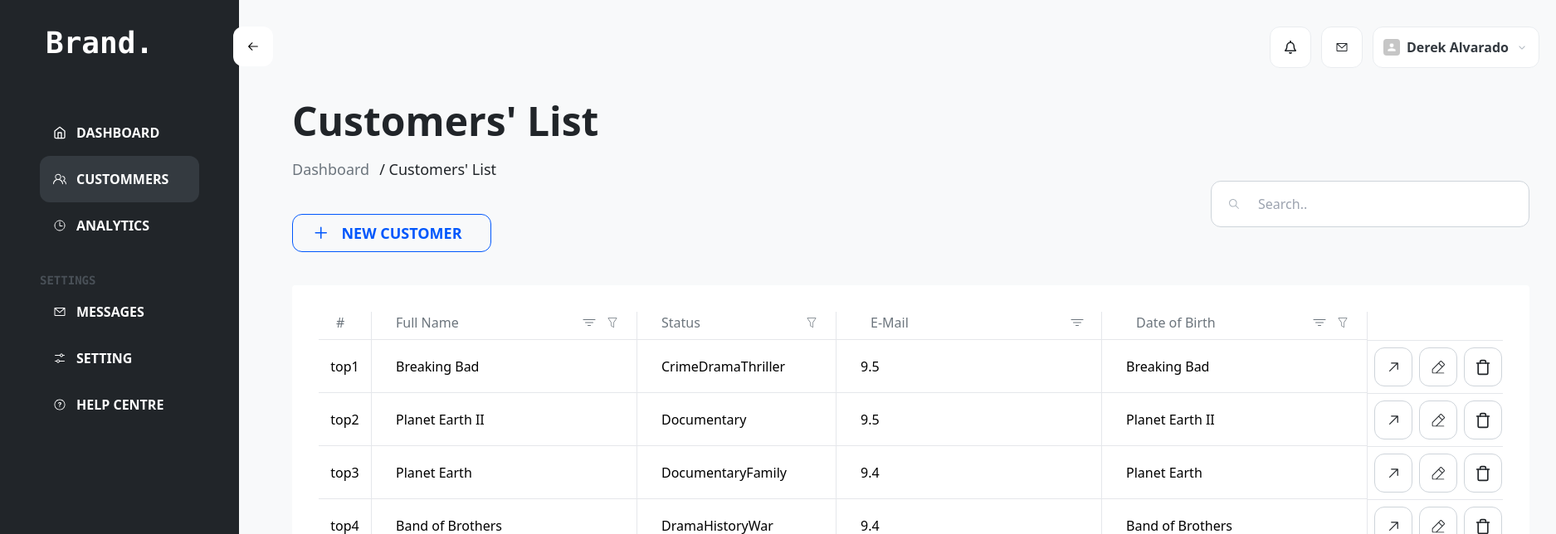
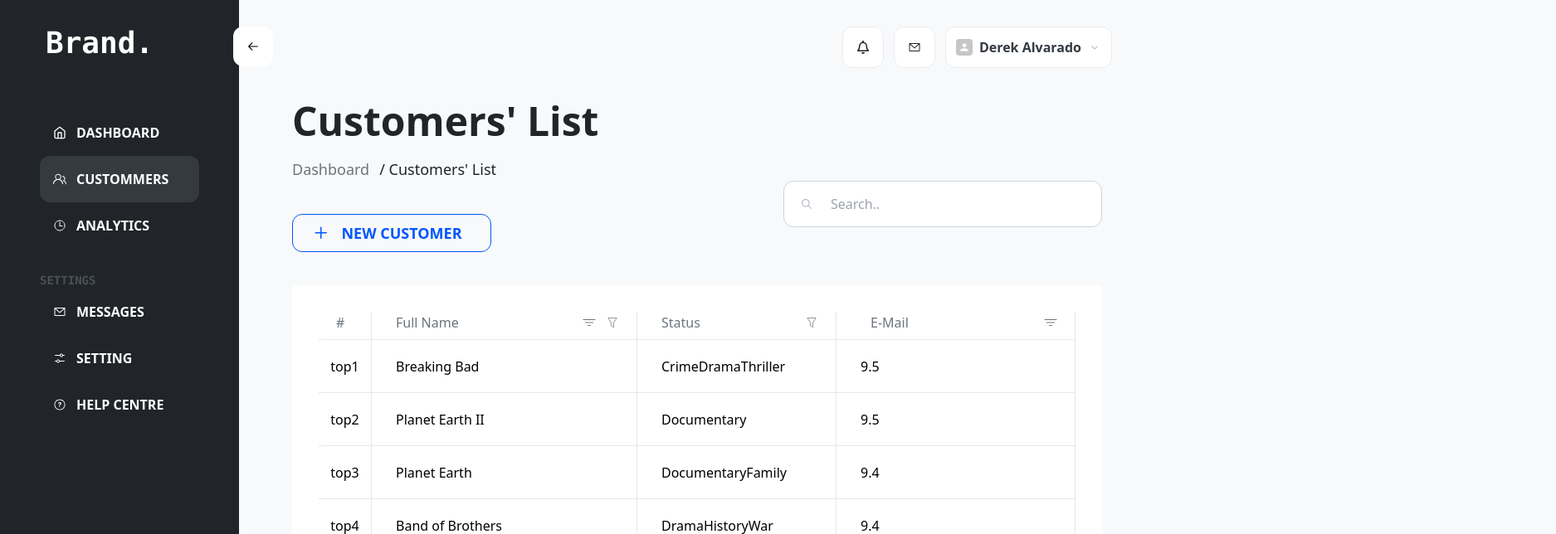
Before and after one commit to BerkantKazangirler/customer-list-tsx, a React (Vite) app: page / in a window 1280 px wide. Shown: the top 644 px of the page at 83% size, 1875 px wide, since content can reach past the window. Built offline with nearby package versions, Linux system fonts and the light colour scheme.

Commit message:
fix: responsive

```diff
--- a/src/components/button/button.tsx
+++ b/src/components/button/button.tsx
@@ -3,15 +3,15 @@
 import { RxCaretDown } from "react-icons/rx";
 function Buttons() {
   return (
-    <div className="flex flex-row md:justify-end justify-center pl-10 relative md:right-5 right-0 py-8 w-full">
+    <div className="flex-row md:justify-end justify-center pl-10 relative md:right-5 right-0 py-8 w-full md:flex hidden">
       <div className="flex flex-row gap-3">
-        <div className="bg-neutral-white border text-button-inverted border-neutral-200 p-4 rounded-xl h-max md:flex hidden">
+        <div className="bg-neutral-white border text-button-inverted border-neutral-200 p-4 rounded-xl h-max">
           <FaRegBell />
         </div>
-        <div className="bg-neutral-white p-4 border text-button-inverted border-neutral-200 rounded-xl h-max md:flex hidden">
+        <div className="bg-neutral-white p-4 border text-button-inverted border-neutral-200 rounded-xl h-max">
           <PiEnvelopeSimple />
         </div>
-        <div className="bg-neutral-white p-3 rounded-xl border border-neutral-200 h-max flex-row gap-2 md:flex hidden">
+        <div className="bg-neutral-white p-3 flex rounded-xl border border-neutral-200 h-max flex-row gap-2">
           <img
             src={"./public/user.png"}
             alt="User İmage"
--- a/src/components/customerlist/components/table.tsx
+++ b/src/components/customerlist/components/table.tsx
@@ -54,14 +54,14 @@
     <>
       <table
         id="tabId"
-        className="flex-col bg-neutral-white p-8 mt-10 flex rounded"
+        className="flex-col bg-neutral-white p-8 mt-10 flex rounded w-fit 2xl:mx-auto"
       >
         <tr className="flex flex-row text-secondary">
           <td className="border-r w-16 border-b pb-2 hidden sm:flex">
             <span className="lg:pr-10 md:pr-5 lg:pl-5 md:pl-2">#</span>
           </td>
           <td className="border-r flex flex-row justify-between lg:w-80 w-72 border-b pb-2">
-            <span className="xl:w-64 md:w-40 lg:w-52 flex pr-10 pl-7">
+            <span className="flex pr-10 pl-7">
               Full Name
             </span>
             <div className="flex flex-row gap-3 my-auto">
@@ -79,14 +79,14 @@
               <CiFilter className="my-auto mr-5" />
             </button>
           </td>
-          <td className="border-r flex-row justify-between border-b pb-2 lg:w-80 w-60 hidden lg:flex">
-            <span className="px-10 xl:w-80 lg:w-60 flex">E-Mail</span>
+          <td className="border-r flex-row justify-between border-b pb-2 lg:w-72 w-52 hidden xl:flex">
+            <span className="px-10 flex">E-Mail</span>
             <button>
               <IoFilterOutline className="my-auto mr-5" />
             </button>
           </td>
-          <td className="border-r flex-row justify-between border-b pb-2 w-80 hidden lg:flex">
-            <span className="px-10 2xl:w-80 xl:w-72 flex">Date of Birth</span>
+          <td className="border-r flex-row justify-between border-b pb-2 w-80 hidden 2xl:flex">
+            <span className="px-10 flex">Date of Birth</span>
             <div className="flex flex-row gap-3 my-auto">
               <button>
                 <IoFilterOutline />
@@ -108,13 +108,13 @@
             <td className="border-r w-60 h-16 border-b hidden md:flex">
               <span className="my-auto indent-7">{apiseries.genre}</span>
             </td>
-            <td className="border-r lg:w-80 w-60 h-16 border-b hidden lg:flex">
+            <td className="border-r lg:w-72 w-52 h-16 border-b hidden xl:flex">
               <span className="my-auto indent-7">{apiseries.rating}</span>
             </td>
-            <td className="border-r w-80 h-16 border-b hidden lg:flex">
+            <td className="border-r w-80 h-16 border-b hidden 2xl:flex">
               <span className="my-auto indent-7">{apiseries.title}</span>
             </td>
-            <td className="flex-row w-fit gap-2 border-t pl-2 py-2 hidden xl:flex">
+            <td className="flex-row w-fit gap-2 border-t pl-2 py-2 hidden 2xl:flex">
               <button className="border border-neutral-400 text-button-inverted p-3 rounded-xl text-xl">
                 <GoArrowUpRight />
               </button>
--- a/src/components/customerlist/customerlist.tsx
+++ b/src/components/customerlist/customerlist.tsx
@@ -7,10 +7,10 @@
 function CList() {
   const [openCustomerArea, setCustomerArea] = useState(false);
   return (
-    <div className="flex flex-col w-fit mx-auto relative ml-28 lg:ml-80 md:ml-52">
+    <div className="flex flex-col w-full mx-auto relative ml-28 lg:ml-80 md:ml-52">
       <Button></Button>
-      <div className="lg:px-8 mt-2 md:px-6 relative left-2 md:left-0">
-        <span className="font-semibold lg:text-5xl w-fit text-2xl text-heading">
+      <div className="lg:px-8 md:mt-2 mt-10 md:px-6 relative left-2 md:left-0">
+        <span className="font-semibold lg:text-5xl w-fit text-2xl text-heading ">
           Customers' List
         </span>
         <div className="flex flex-row gap-3 lg:text-lg text-sm mt-5 w-fit">
```
